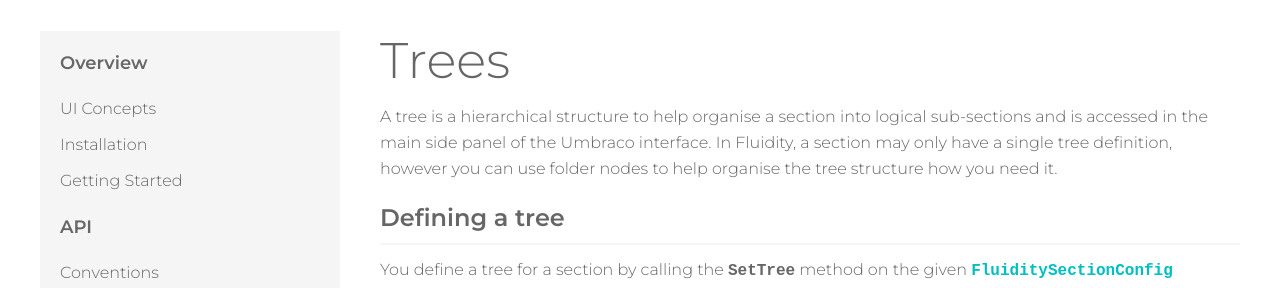
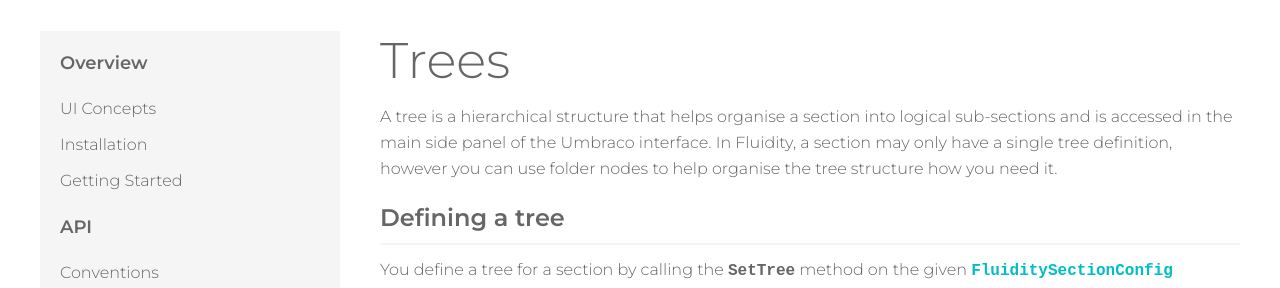
Before and after one commit to mattbrailsford/umbraco-fluidity, a Jekyll site: the page built from docs/_pages/02-api-02-trees.md, in a window 1280 px wide and 900 px high. Shown: the part 294-582 px from the top of the window. Built offline with Jekyll 4.4.1, drawn with Linux system fonts in a browser that asks for light colours.

Commit message:
Update 02-api-02-trees.md
Tweak to language to help with flow

```diff
--- a/docs/_pages/02-api-02-trees.md
+++ b/docs/_pages/02-api-02-trees.md
@@ -5,7 +5,7 @@
 permalink: /api/trees/index.html
 ---
 
-A tree is a hierarchical structure to help organise a section into logical sub-sections and is accessed in the main side panel of the Umbraco interface. In Fluidity, a section may only have a single tree definition, however you can use folder nodes to help organise the tree structure how you need it.
+A tree is a hierarchical structure that helps organise a section into logical sub-sections and is accessed in the main side panel of the Umbraco interface. In Fluidity, a section may only have a single tree definition, however you can use folder nodes to help organise the tree structure how you need it.
 
 ### Defining a tree
 
```
